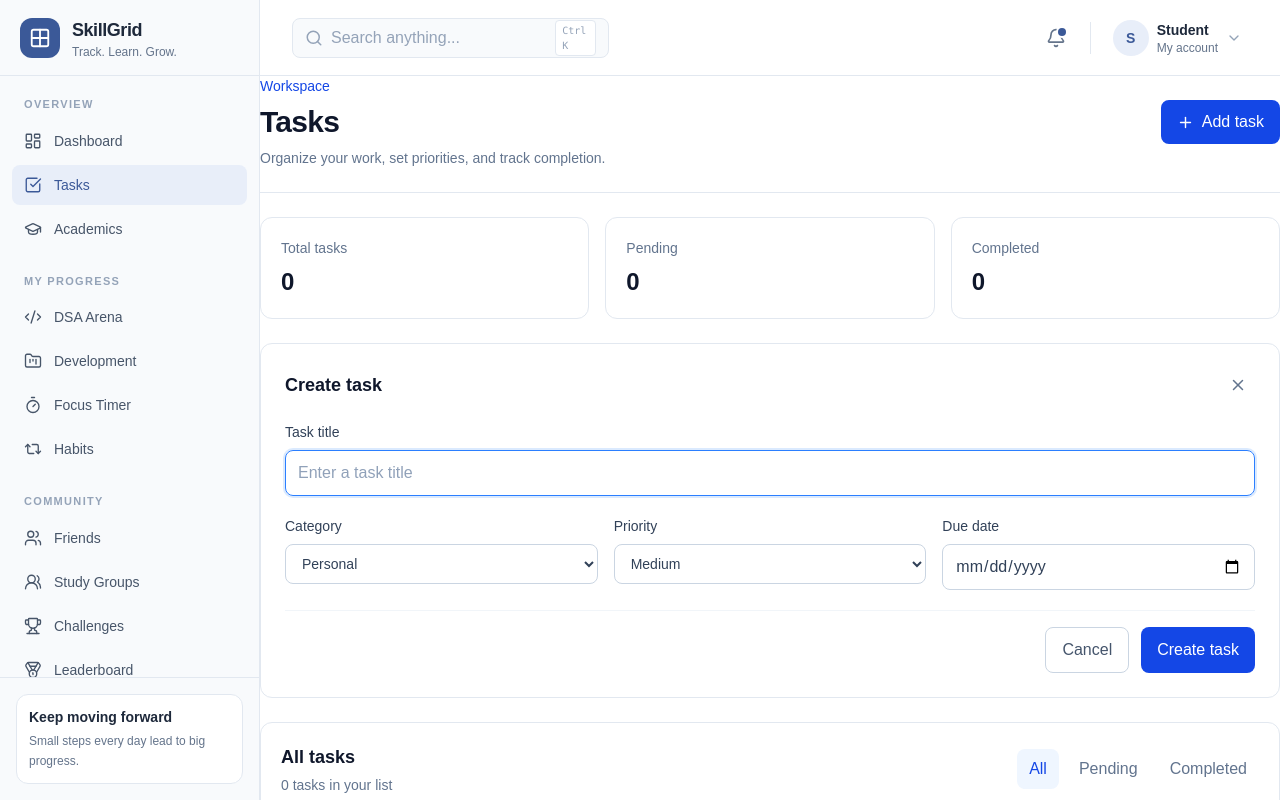
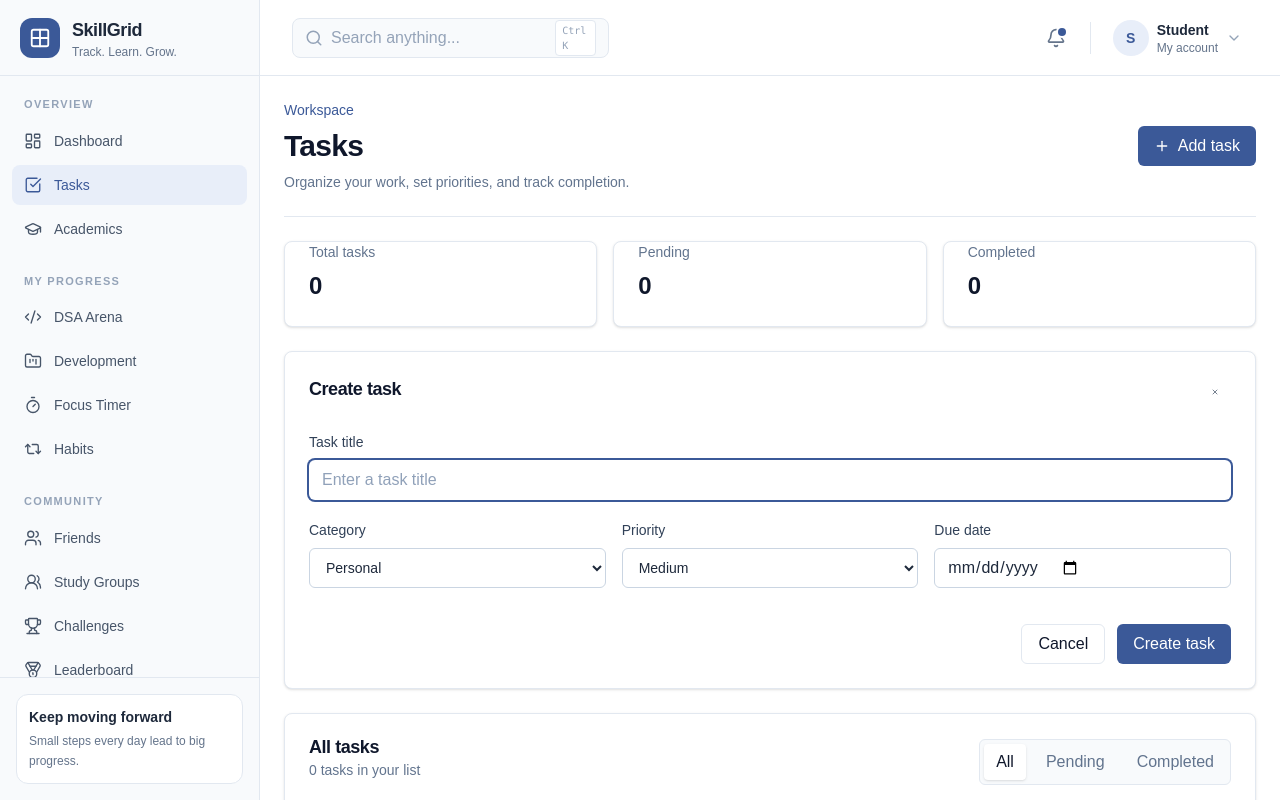
Before and after one commit to thiteswapnil1212-hue/skillGrid, a Next.js app in the folder skillgrid-app/: page /tasks in a window 1280 px wide. Both pictures are taken after a click on the button "Add task". Built offline with nearby package versions, Linux system fonts and the light colour scheme.

Commit message:
feat: redesign tasks page UI

```diff
--- a/skillgrid-app/src/app/tasks/page.tsx
+++ b/skillgrid-app/src/app/tasks/page.tsx
@@ -1,15 +1,11 @@
-
 "use client";
 
 import { useState, type FormEvent } from "react";
-import {
-  Check,
-  Circle,
-  ClipboardList,
-  Plus,
-  Trash2,
-  X,
-} from "lucide-react";
+import { Check, Circle, ClipboardList, Plus, Trash2, X } from "lucide-react";
+import { Button } from "@/components/ui/Button";
+import { Card, CardContent, CardHeader, CardTitle } from "@/components/ui/Card";
+import { Input } from "@/components/ui/Input";
+import { Badge } from "@/components/ui/Badge";
 
 type Task = {
   id: string;
@@ -20,14 +16,7 @@ type Task = {
   completed: boolean;
 };
 
-const categories = [
-  "Personal",
-  "Academics",
-  "DSA",
-  "Development",
-  "Other",
-];
-
+const categories = ["Personal", "Academics", "DSA", "Development", "Other"];
 const priorities = ["Low", "Medium", "High"];
 
 export default function TasksPage() {
@@ -50,7 +39,6 @@ export default function TasksPage() {
 
   function handleSubmit(event: FormEvent<HTMLFormElement>) {
     event.preventDefault();
-
     const trimmedTitle = title.trim();
     if (!trimmedTitle) return;
 
@@ -84,10 +72,10 @@ export default function TasksPage() {
   }
 
   return (
-    <main className="mx-auto w-full max-w-7xl space-y-6">
+    <main className="mx-auto w-full max-w-7xl space-y-6 p-6">
       <section className="flex flex-col justify-between gap-4 border-b border-slate-200 pb-6 sm:flex-row sm:items-center">
         <div>
-          <p className="text-sm font-medium text-blue-700">Workspace</p>
+          <p className="text-sm font-medium text-primary">Workspace</p>
           <h1 className="mt-2 text-2xl font-semibold tracking-tight text-slate-900 sm:text-3xl">
             Tasks
           </h1>
@@ -95,291 +83,196 @@ export default function TasksPage() {
             Organize your work, set priorities, and track completion.
           </p>
         </div>
-
-        <button
-          type="button"
-          onClick={() => setShowForm(true)}
-          className="inline-flex w-fit items-center gap-2 rounded-lg bg-blue-700 px-4 py-2.5 text-sm font-medium text-white transition hover:bg-blue-800"
-        >
-          <Plus size={17} />
+        <Button onClick={() => setShowForm(true)} className="gap-2">
+          <Plus size={16} />
           Add task
-        </button>
+        </Button>
       </section>
 
       <section className="grid grid-cols-1 gap-4 sm:grid-cols-3">
-        <div className="rounded-xl border border-slate-200 bg-white p-5">
+        <Card>
+          <CardContent className="p-5">
             <p className="text-sm text-slate-500">Total tasks</p>
-          <p className="mt-2 text-2xl font-semibold text-slate-900">
-            {tasks.length}
-          </p>
-        </div>
-
-        <div className="rounded-xl border border-slate-200 bg-white p-5">
+            <p className="mt-2 text-2xl font-semibold text-slate-900">{tasks.length}</p>
+          </CardContent>
+        </Card>
+        <Card>
+          <CardContent className="p-5">
             <p className="text-sm text-slate-500">Pending</p>
-          <p className="mt-2 text-2xl font-semibold text-slate-900">
-            {tasks.length - completedCount}
-          </p>
-        </div>
-
-        <div className="rounded-xl border border-slate-200 bg-white p-5">
+            <p className="mt-2 text-2xl font-semibold text-slate-900">{tasks.length - completedCount}</p>
+          </CardContent>
+        </Card>
+        <Card>
+          <CardContent className="p-5">
             <p className="text-sm text-slate-500">Completed</p>
-          <p className="mt-2 text-2xl font-semibold text-slate-900">
-            {completedCount}
-          </p>
-        </div>
+            <p className="mt-2 text-2xl font-semibold text-slate-900">{completedCount}</p>
+          </CardContent>
+        </Card>
       </section>
 
       {showForm && (
-        <section className="rounded-xl border border-slate-200 bg-white p-5 sm:p-6">
-          <div className="mb-5 flex items-center justify-between">
-            <h2 className="text-lg font-semibold text-slate-900">
-              Create task
-            </h2>
-            <button
-              type="button"
-              onClick={() => setShowForm(false)}
-              aria-label="Close form"
-              className="rounded-lg p-2 text-slate-500 hover:bg-slate-100"
-            >
-              <X size={18} />
-            </button>
-          </div>
-
+        <Card>
+          <CardHeader className="flex flex-row items-center justify-between">
+            <CardTitle>Create task</CardTitle>
+            <Button variant="ghost" size="sm" onClick={() => setShowForm(false)} className="h-8 w-8 p-0">
+              <X size={16} />
+            </Button>
+          </CardHeader>
+          <CardContent>
             <form onSubmit={handleSubmit} className="space-y-5">
               <div>
-              <label
-                htmlFor="task-title"
-                className="mb-2 block text-sm font-medium text-slate-700"
-              >
+                <label htmlFor="task-title" className="mb-2 block text-sm font-medium text-slate-700">
                   Task title
                 </label>
-              <input
+                <Input
                   id="task-title"
                   value={title}
-                onChange={(event) => setTitle(event.target.value)}
+                  onChange={(e) => setTitle(e.target.value)}
                   placeholder="Enter a task title"
                   required
                   maxLength={160}
                   autoFocus
-                className="w-full rounded-lg border border-slate-300 px-3 py-2.5 text-sm text-slate-900 outline-none transition placeholder:text-slate-400 focus:border-blue-500 focus:ring-2 focus:ring-blue-100"
                 />
               </div>
 
               <div className="grid grid-cols-1 gap-4 sm:grid-cols-3">
                 <div>
-                <label
-                  htmlFor="task-category"
-                  className="mb-2 block text-sm font-medium text-slate-700"
-                >
+                  <label htmlFor="task-category" className="mb-2 block text-sm font-medium text-slate-700">
                     Category
                   </label>
                   <select
                     id="task-category"
                     value={category}
-                  onChange={(event) => setCategory(event.target.value)}
-                  className="w-full rounded-lg border border-slate-300 bg-white px-3 py-2.5 text-sm text-slate-700 outline-none focus:border-blue-500 focus:ring-2 focus:ring-blue-100"
+                    onChange={(e) => setCategory(e.target.value)}
+                    className="flex h-10 w-full rounded-md border border-slate-300 bg-transparent px-3 py-2 text-sm focus:border-transparent focus:outline-none focus:ring-2 focus:ring-primary"
                   >
                     {categories.map((item) => (
-                    <option key={item} value={item}>
-                      {item}
-                    </option>
+                      <option key={item} value={item}>{item}</option>
                     ))}
                   </select>
                 </div>
-
                 <div>
-                <label
-                  htmlFor="task-priority"
-                  className="mb-2 block text-sm font-medium text-slate-700"
-                >
+                  <label htmlFor="task-priority" className="mb-2 block text-sm font-medium text-slate-700">
                     Priority
                   </label>
                   <select
                     id="task-priority"
                     value={priority}
-                  onChange={(event) => setPriority(event.target.value)}
-                  className="w-full rounded-lg border border-slate-300 bg-white px-3 py-2.5 text-sm text-slate-700 outline-none focus:border-blue-500 focus:ring-2 focus:ring-blue-100"
+                    onChange={(e) => setPriority(e.target.value)}
+                    className="flex h-10 w-full rounded-md border border-slate-300 bg-transparent px-3 py-2 text-sm focus:border-transparent focus:outline-none focus:ring-2 focus:ring-primary"
                   >
                     {priorities.map((item) => (
-                    <option key={item} value={item}>
-                      {item}
-                    </option>
+                      <option key={item} value={item}>{item}</option>
                     ))}
                   </select>
                 </div>
-
                 <div>
-                <label
-                  htmlFor="task-date"
-                  className="mb-2 block text-sm font-medium text-slate-700"
-                >
+                  <label htmlFor="task-date" className="mb-2 block text-sm font-medium text-slate-700">
                     Due date
                   </label>
-                <input
+                  <Input
                     id="task-date"
                     type="date"
                     value={dueDate}
-                  onChange={(event) => setDueDate(event.target.value)}
-                  className="w-full rounded-lg border border-slate-300 bg-white px-3 py-2.5 text-sm text-slate-700 outline-none focus:border-blue-500 focus:ring-2 focus:ring-blue-100"
+                    onChange={(e) => setDueDate(e.target.value)}
                   />
                 </div>
               </div>
 
-            <div className="flex flex-wrap justify-end gap-3 border-t border-slate-100 pt-4">
-              <button
-                type="button"
-                onClick={() => setShowForm(false)}
-                className="rounded-lg border border-slate-300 px-4 py-2.5 text-sm font-medium text-slate-600 hover:bg-slate-50"
-              >
+              <div className="flex justify-end gap-3 pt-4">
+                <Button variant="outline" type="button" onClick={() => setShowForm(false)}>
                   Cancel
-              </button>
-              <button
-                type="submit"
-                className="rounded-lg bg-blue-700 px-4 py-2.5 text-sm font-medium text-white hover:bg-blue-800"
-              >
-                Create task
-              </button>
+                </Button>
+                <Button type="submit">Create task</Button>
               </div>
             </form>
-        </section>
+          </CardContent>
+        </Card>
       )}
 
-      <section className="overflow-hidden rounded-xl border border-slate-200 bg-white">
-        <div className="flex flex-col justify-between gap-4 border-b border-slate-200 p-5 sm:flex-row sm:items-center">
+      <Card>
+        <CardHeader className="flex flex-row items-center justify-between">
           <div>
-            <h2 className="text-lg font-semibold text-slate-900">
-              All tasks
-            </h2>
-            <p className="mt-1 text-sm text-slate-500">
+            <CardTitle>All tasks</CardTitle>
+            <p className="text-sm text-slate-500 mt-1">
               {tasks.length} {tasks.length === 1 ? "task" : "tasks"} in your list
             </p>
           </div>
-
-          <div className="flex flex-wrap gap-2">
+          <div className="flex gap-2 border border-slate-200 rounded-md p-1 bg-slate-50">
             {["All", "Pending", "Completed"].map((item) => (
               <button
                 key={item}
                 type="button"
                 onClick={() => setFilter(item)}
-                className={`rounded-lg px-3 py-2 text-sm font-medium transition ${
-                  filter === item
-                    ? "bg-blue-50 text-blue-700"
-                    : "text-slate-500 hover:bg-slate-100"
+                className={`rounded px-3 py-1.5 text-sm font-medium transition ${
+                  filter === item ? "bg-white text-slate-900 shadow-sm" : "text-slate-500 hover:text-slate-700"
                 }`}
               >
                 {item}
               </button>
             ))}
           </div>
-        </div>
-
+        </CardHeader>
+        <div className="border-t border-slate-200">
           {filteredTasks.length === 0 ? (
-          <div className="flex flex-col items-center px-6 py-16 text-center">
-            <div className="rounded-xl bg-slate-100 p-4">
-              <ClipboardList className="h-7 w-7 text-slate-500" />
-            </div>
-            <h3 className="mt-4 text-base font-semibold text-slate-800">
-              {tasks.length === 0
-                ? "No tasks yet"
-                : `No ${filter.toLowerCase()} tasks`}
+            <div className="flex flex-col items-center py-16 text-center px-6">
+              <ClipboardList className="h-8 w-8 text-slate-400 mb-4" />
+              <h3 className="text-base font-medium text-slate-900">
+                {tasks.length === 0 ? "No tasks yet" : `No ${filter.toLowerCase()} tasks`}
               </h3>
-            <p className="mt-2 max-w-sm text-sm leading-6 text-slate-500">
-              {tasks.length === 0
-                ? "Create your first task to start organizing your work."
-                : "Tasks matching this filter will appear here."}
+              <p className="mt-1 text-sm text-slate-500">
+                {tasks.length === 0 ? "Create your first task to start organizing your work." : "Tasks matching this filter will appear here."}
               </p>
               {tasks.length === 0 && (
-              <button
-                type="button"
-                onClick={() => setShowForm(true)}
-                className="mt-5 inline-flex items-center gap-2 rounded-lg bg-blue-700 px-4 py-2.5 text-sm font-medium text-white hover:bg-blue-800"
-              >
-                <Plus size={17} />
-                Create your first task
-              </button>
+                <Button onClick={() => setShowForm(true)} className="mt-6 gap-2">
+                  <Plus size={16} /> Create your first task
+                </Button>
               )}
             </div>
           ) : (
             <div className="divide-y divide-slate-100">
               {filteredTasks.map((task) => (
-              <div
-                key={task.id}
-                className="flex items-start gap-4 px-5 py-4 transition hover:bg-slate-50"
-              >
+                <div key={task.id} className="flex items-start gap-4 px-6 py-4 hover:bg-slate-50/50 transition">
                   <button
                     type="button"
                     onClick={() => toggleTask(task.id)}
-                  aria-label={
-                    task.completed ? "Mark task pending" : "Mark task complete"
-                  }
                     className={`mt-0.5 flex h-5 w-5 shrink-0 items-center justify-center rounded-full border transition ${
-                    task.completed
-                      ? "border-blue-700 bg-blue-700 text-white"
-                      : "border-slate-300 text-transparent hover:border-blue-500"
+                      task.completed ? "border-primary bg-primary text-white" : "border-slate-300 text-transparent hover:border-primary"
                     }`}
                   >
-                  {task.completed ? (
-                    <Check size={13} strokeWidth={3} />
-                  ) : (
-                    <Circle size={12} />
-                  )}
+                    {task.completed ? <Check size={12} strokeWidth={3} /> : <Circle size={12} />}
                   </button>
-
                   <div className="min-w-0 flex-1">
-                  <p
-                    className={`break-words text-sm font-medium ${
-                      task.completed
-                        ? "text-slate-400 line-through"
-                        : "text-slate-800"
-                    }`}
-                  >
+                    <p className={`text-sm font-medium ${task.completed ? "text-slate-400 line-through" : "text-slate-900"}`}>
                       {task.title}
                     </p>
-
-                  <div className="mt-2 flex flex-wrap items-center gap-2 text-xs text-slate-500">
-                    <span className="rounded-md bg-slate-100 px-2 py-1">
-                      {task.category}
-                    </span>
-                    <span
-                      className={`rounded-md px-2 py-1 ${
-                        task.priority === "High"
-                          ? "bg-red-50 text-red-700"
-                          : task.priority === "Medium"
-                            ? "bg-amber-50 text-amber-700"
-                            : "bg-slate-100 text-slate-600"
-                      }`}
+                    <div className="mt-2 flex flex-wrap items-center gap-2">
+                      <Badge variant="outline">{task.category}</Badge>
+                      <Badge
+                        variant={
+                          task.priority === "High" ? "danger" : task.priority === "Medium" ? "warning" : "default"
+                        }
                       >
                         {task.priority} priority
-                    </span>
+                      </Badge>
                       {task.dueDate && (
-                      <span>
-                        Due{" "}
-                        {new Date(`${task.dueDate}T00:00:00`).toLocaleDateString(
-                          "en-IN",
-                          {
-                            day: "numeric",
-                            month: "short",
-                            year: "numeric",
-                          }
-                        )}
+                        <span className="text-xs text-slate-500">
+                          Due {new Date(`${task.dueDate}T00:00:00`).toLocaleDateString("en-IN", {
+                            day: "numeric", month: "short", year: "numeric"
+                          })}
                         </span>
                       )}
                     </div>
                   </div>
-
-                <button
-                  type="button"
-                  onClick={() => deleteTask(task.id)}
-                  aria-label={`Delete ${task.title}`}
-                  className="rounded-lg p-2 text-slate-400 transition hover:bg-red-50 hover:text-red-600"
-                >
-                  <Trash2 size={17} />
-                </button>
+                  <Button variant="ghost" size="sm" onClick={() => deleteTask(task.id)} className="text-slate-400 hover:text-danger hover:bg-danger-light p-2 h-auto">
+                    <Trash2 size={16} />
+                  </Button>
                 </div>
               ))}
             </div>
           )}
-      </section>
+        </div>
+      </Card>
     </main>
   );
 }
```
Lines whose indentation alone changed are shown as unchanged.
